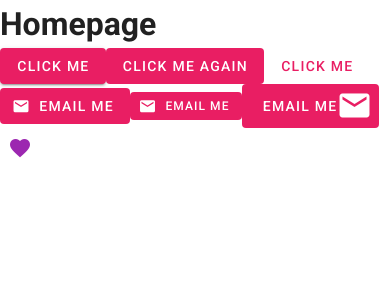
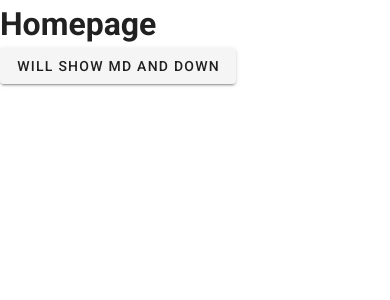
Before and after one commit to santosh/todo-ninja, a Vue app: page / in a window 390 px wide. Shown: the top 300 px of the page. Built offline with nearby package versions, Linux system fonts and the light colour scheme.

Commit message:
Breakpoints & Visibility

```diff
--- a/src/views/Home.vue
+++ b/src/views/Home.vue
@@ -1,27 +1,9 @@
 <template>
   <div class="home">
     <h1>Homepage</h1>
-    <v-btn class="pink white--text">click me</v-btn>
-    <v-btn depressed dark color="pink">click me again</v-btn>
-    <v-btn text color="pink">click me</v-btn>
-    <v-btn text class="pink white--text">
-      <v-icon left>mdi-email</v-icon>
-      <span>email me</span>
-    </v-btn>
-
-    <v-btn text small class="pink white--text">
-      <v-icon left>mdi-email</v-icon>
-      <span>email me</span>
-    </v-btn>
-
-    <v-btn text large class="pink white--text">
-      <span>email me</span>
-      <v-icon right large>mdi-email</v-icon>
-    </v-btn>
-
-    <v-btn text small dark fab color="purple">
-      <v-icon>mdi-heart</v-icon>
-    </v-btn>
+    <v-btn class="hidden-md-and-down">will show on md and up</v-btn>
+    <v-btn class="hidden-md-and-up">will show md and down</v-btn>
+    <v-btn class="hidden-xs-only">hidden on xs only</v-btn>
   </div>
 </template>
 
```
